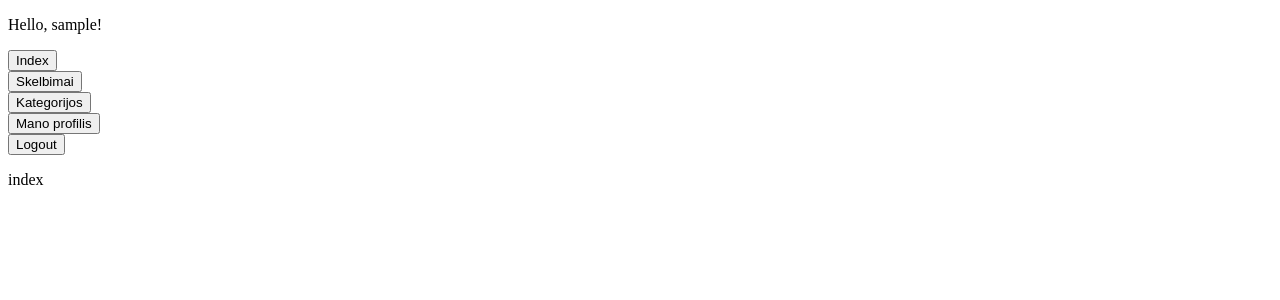
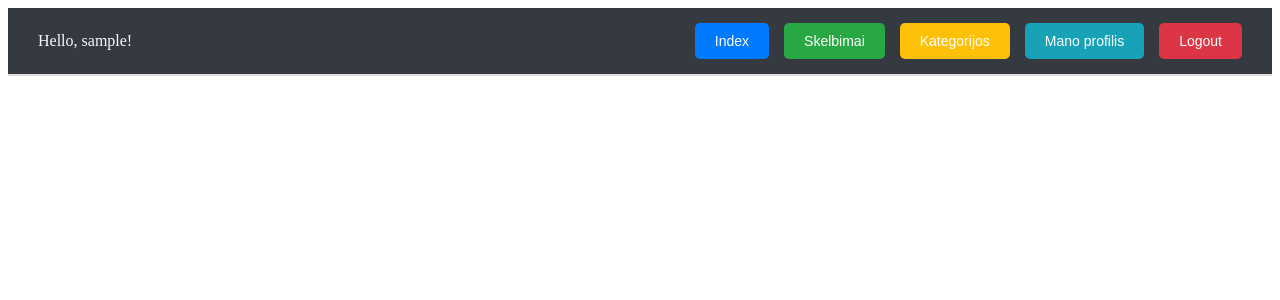
Before and after one commit to PurpJell/nosql, a Django app: page / in a window 1280 px wide. Shown: the top 300 px of the page. Run offline with Django 5.2, Linux system fonts and the light colour scheme; the visitor is signed in with stand-in values (Sample User, id 1); parts of the project's set-up code (start-up, migrations or seed data) failed here and were passed over.

Commit message:
Navbar su css
Navbar su css

```diff
--- /dev/null
+++ b/portalas/static/portalas/css/navbar.css
@@ -0,0 +1,99 @@
+/* General Navbar Styling */
+.navbar {
+    background-color: #343a40; /* Dark background */
+    color: white;
+    padding: 15px 30px;
+    display: flex;
+    justify-content: space-between;
+    align-items: center;
+    border-bottom: 2px solid #ddd;
+}
+
+/* User Greeting */
+.user-greeting p {
+    margin: 0;
+    font-size: 16px;
+    color: #f8f9fa;
+}
+
+/* Navbar Links Section */
+.navbar-links {
+    display: flex;
+    gap: 15px;
+}
+
+/* Button Styling */
+.btn {
+    padding: 10px 20px;
+    border: none;
+    border-radius: 5px;
+    cursor: pointer;
+    font-size: 14px;
+    transition: background-color 0.3s ease;
+}
+
+/* Button Specific Styles */
+.btn.index {
+    background-color: #007bff;
+    color: white;
+}
+
+.btn.skelbimai {
+    background-color: #28a745;
+    color: white;
+}
+
+.btn.kategorijos {
+    background-color: #ffc107;
+    color: white;
+}
+
+.btn.profile {
+    background-color: #17a2b8;
+    color: white;
+}
+
+.btn.logout {
+    background-color: #dc3545;
+    color: white;
+}
+
+.btn.login {
+    background-color: #007bff;
+    color: white;
+}
+
+.btn.register {
+    background-color: #28a745;
+    color: white;
+}
+
+/* Button Hover Effects */
+.btn:hover {
+    opacity: 0.8;
+    transform: scale(1.05);
+}
+
+/* Button Active Effects */
+.btn:active {
+    transform: scale(1);
+    box-shadow: 0px 5px 15px rgba(0, 0, 0, 0.1);
+}
+
+/* Responsive Styling for Smaller Screens */
+@media (max-width: 768px) {
+    .navbar {
+        flex-direction: column;
+        align-items: flex-start;
+    }
+
+    .navbar-links {
+        flex-direction: column;
+        gap: 10px;
+    }
+
+    .btn {
+        width: 100%;
+        text-align: center;
+    }
+}
--- a/portalas/templates/index.html
+++ b/portalas/templates/index.html
@@ -1,12 +1,13 @@
+{% load static %}
 <!DOCTYPE html>
 <html>
 <head>
     <title>Index</title>
+    <link rel="stylesheet" href="{% static 'portalas/css/navbar.css' %}">
 </head>
 <body>
     <header>
         {% include 'navbar.html' %}
     </header>
-    <p>index</p>
 </body>
 </html>
--- a/portalas/templates/konkretus_skelbimas.html
+++ b/portalas/templates/konkretus_skelbimas.html
@@ -1,3 +1,4 @@
+{% load static %}
 <!DOCTYPE html>
 <html>
 <head>
@@ -27,6 +28,7 @@
             }
         }
     </script>
+    <link rel="stylesheet" href="{% static 'portalas/css/navbar.css' %}">
 </head>
 <body>
     <header>
--- a/portalas/templates/login.html
+++ b/portalas/templates/login.html
@@ -1,7 +1,9 @@
+{% load static %}
 <!DOCTYPE html>
 <html>
 <head>
     <title>Login</title>
+    <link rel="stylesheet" href="{% static 'portalas/css/navbar.css' %}">
 </head>
 <body>
     <header>
--- a/portalas/templates/profile.html
+++ b/portalas/templates/profile.html
@@ -1,3 +1,4 @@
+{% load static %}
 <!DOCTYPE html>
 <html>
 <head>
@@ -26,6 +27,7 @@
             }
         }
     </script>
+    <link rel="stylesheet" href="{% static 'portalas/css/navbar.css' %}">
 </head>
 <body>
     <header>
--- a/portalas/templates/register.html
+++ b/portalas/templates/register.html
@@ -1,7 +1,9 @@
+{% load static %}
 <!DOCTYPE html>
 <html>
 <head>
     <title>Register</title>
+    <link rel="stylesheet" href="{% static 'portalas/css/navbar.css' %}">
 </head>
 <body>
     <header>
--- a/portalas/templates/skelbimai.html
+++ b/portalas/templates/skelbimai.html
@@ -1,7 +1,9 @@
+{% load static %}
 <!DOCTYPE html>
 <html>
 <head>
     <title>Skelbimai</title>
+    <link rel="stylesheet" href="{% static 'portalas/css/navbar.css' %}">
 </head>
 <body>
     <header>
--- a/portalas/templates/skelbimu_kategorijos.html
+++ b/portalas/templates/skelbimu_kategorijos.html
@@ -1,3 +1,4 @@
+{% load static %}
 <!DOCTYPE html>
 <html>
 <head>
@@ -26,6 +27,7 @@
             }
         }
     </script>
+    <link rel="stylesheet" href="{% static 'portalas/css/navbar.css' %}">
 </head>
 <body>
     <header>
--- a/portalas/templates/update_profile.html
+++ b/portalas/templates/update_profile.html
@@ -1,7 +1,9 @@
+{% load static %}
 <!DOCTYPE html>
 <html>
 <head>
     <title>Update Profile</title>
+    <link rel="stylesheet" href="{% static 'portalas/css/navbar.css' %}">
 </head>
 <body>
     <header>
--- a/portalas/templates/valdyti_skelbima.html
+++ b/portalas/templates/valdyti_skelbima.html
@@ -1,7 +1,9 @@
+{% load static %}
 <!DOCTYPE html>
 <html>
 <head>
     <title>Valdyti skelbimą</title>
+    <link rel="stylesheet" href="{% static 'portalas/css/navbar.css' %}">
 </head>
 <body>
     <header>
--- a/portalas/templates/valdyti_skelbimu_kategorija.html
+++ b/portalas/templates/valdyti_skelbimu_kategorija.html
@@ -1,7 +1,9 @@
+{% load static %}
 <!DOCTYPE html>
 <html>
 <head>
     <title>Valdyti skelbimų kategorijas</title>
+    <link rel="stylesheet" href="{% static 'portalas/css/navbar.css' %}">
 </head>
 <body>
     <header>
--- a/portalas/templates/vartotojo_skelbimai.html
+++ b/portalas/templates/vartotojo_skelbimai.html
@@ -1,7 +1,9 @@
+{% load static %}
 <!DOCTYPE html>
 <html>
 <head>
     <title>Mano skelbimai</title>
+    <link rel="stylesheet" href="{% static 'portalas/css/navbar.css' %}">
 </head>
 <body>
     <header>
--- a/portalas/urls.py
+++ b/portalas/urls.py
@@ -1,5 +1,7 @@
 from django.urls import path
 from .views import index_view, register_view, login_view, logout_view, profile_view, update_profile_view, skelbimai_view, skelbimu_kategorijos_view, update_kategorija_view, skelbimai_view, update_skelbimas_view, konkretus_skelbimas_view, skelbimo_busena_view, vartotojo_skelbimai_view
+from django.conf import settings
+from django.conf.urls.static import static
 
 urlpatterns = [
     path('', index_view, name='index_view'),
@@ -17,3 +19,6 @@ urlpatterns = [
     path('skelbimai/skelbimas/busena/', skelbimo_busena_view, name='skelbimo_busena_view'),
     path('user/skelbimai/', vartotojo_skelbimai_view, name='vartotojo_skelbimai_view'),
 ]
+
+if settings.DEBUG:
+    urlpatterns += static(settings.STATIC_URL, document_root=settings.STATIC_ROOT)
```
